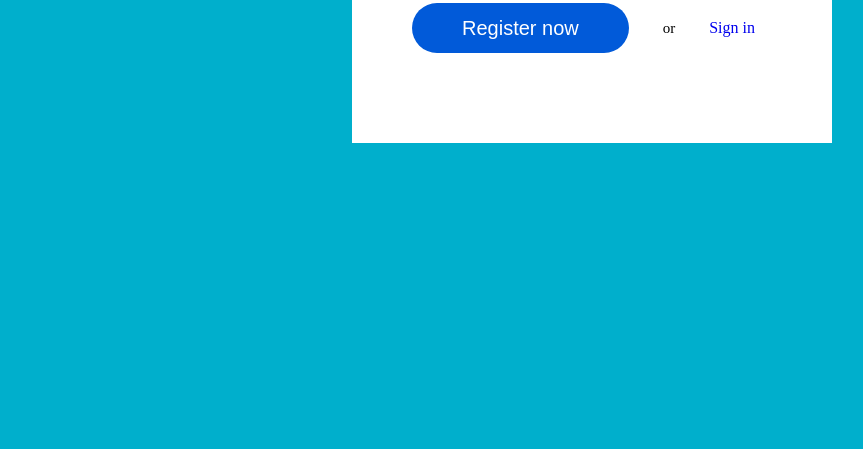
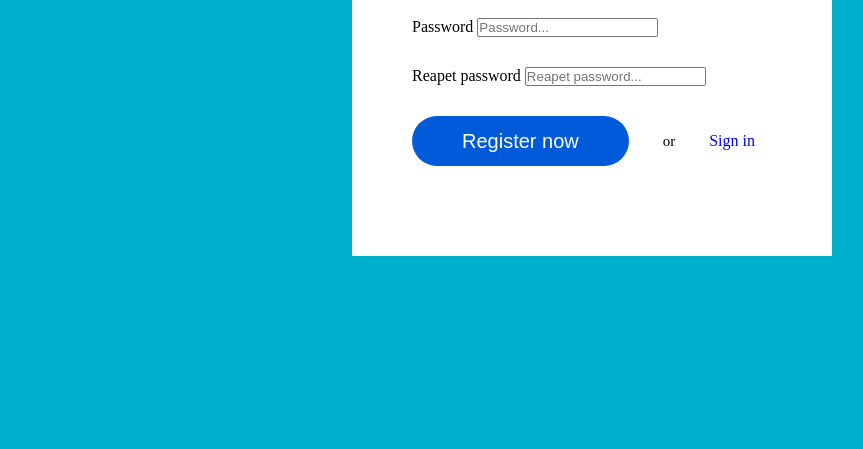
Before and after one commit to linajja/4-Sign-up, a website: page index.html in a window 1280 px wide. Shown: the part 351-800 px from the top of the page, without its empty margins (208-1071 px from the left). Drawn offline with Linux system fonts and the light colour scheme.

Commit message:
content in the centre of the screen

```diff
--- a/css/main.css
+++ b/css/main.css
@@ -7,13 +7,17 @@ body * {
 }
 body {
     background-color: #00afcc;
-}
+    position: relative;
+    height: 100vh;
+
 .container {
 
     display: inline-block;
     width: 800px;
-    margin-top: 80px;
-    margin-left: calc(50% - 400px);
+    position: absolute;
+    top: 50%;
+    left: 50%;
+    transform: translate(-50%, -50%);
 }
 .left-column {
     width: 40%;
```
